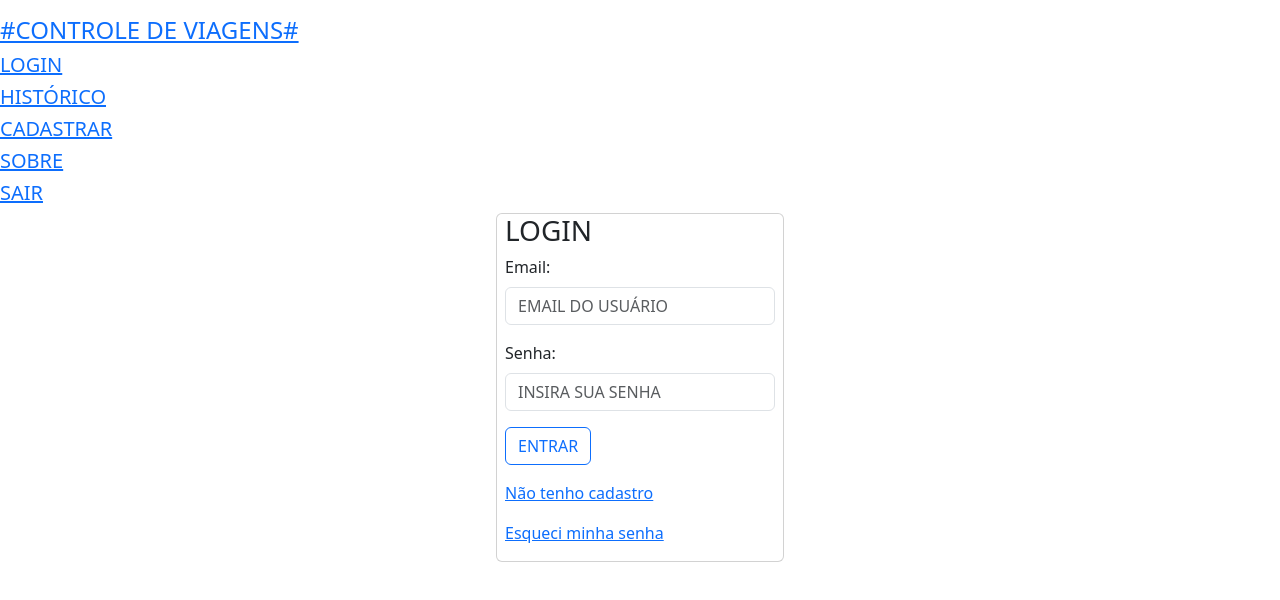
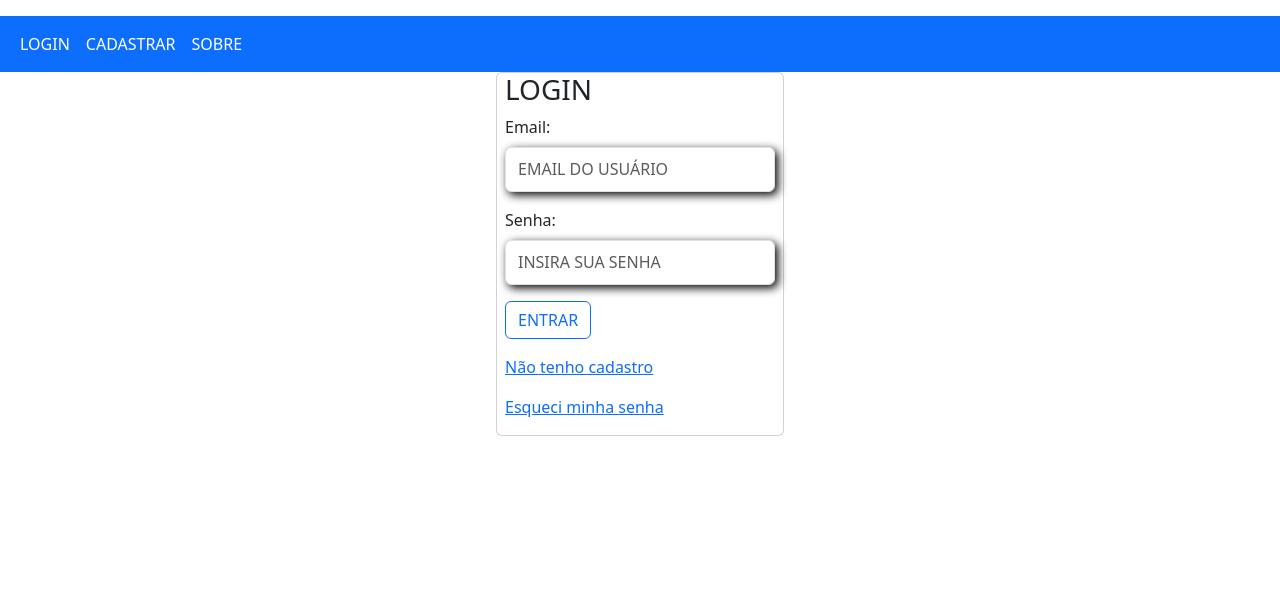
Before and after one commit to ClaitonBarchet/TCC-FINAL, a React (Create React App) app in the folder controleviagens/: page /Login in a window 1280 px wide. Shown: the top 600 px of the page. Built offline with nearby package versions, Linux system fonts and the light colour scheme; no server answers.

Commit message:
testando front

```diff
--- a/controleviagens/src/App.css
+++ /dev/null
@@ -1,10 +0,0 @@
-.container {
-  min-height: 60vh;
-  margin-bottom: 5em;
-}
-
-/* .active {
-  background-color: #000;
-  color: #fff;
-  font: #fff;
-} */
--- a/controleviagens/src/App.js
+++ b/controleviagens/src/App.js
@@ -45,7 +45,7 @@ import Alterarsenha from "./pages/alterarsenha/Alterarsenha";
     <p></p>
         <AuthProvider value={{user}}>
           <BrowserRouter>
-          <NavLink color="primary" to= "/"><h4>#CONTROLE DE VIAGENS#</h4></NavLink>
+          {/* <NavLink color="primary" to= "/"><h4>#CONTROLE DE VIAGENS#</h4></NavLink>
 
           <NavLink color="primary" to= "/login"><h5>LOGIN</h5></NavLink>
 
@@ -55,9 +55,14 @@ import Alterarsenha from "./pages/alterarsenha/Alterarsenha";
 
           <NavLink color="primary" to= "/about"><h5>SOBRE</h5></NavLink>
 
-          <NavLink color="primary" onClick={logout} ><h5>SAIR</h5></NavLink>
+          <NavLink color="primary" onClick={logout} ><h5>SAIR</h5></NavLink> */}
 
-                {/* <nav className="navbar bg-primary navbar-expand-lg" data-bs-theme="dark">
+
+
+
+          {/* NAVBAR */}
+
+               <nav className="navbar bg-primary navbar-expand-lg" data-bs-theme="dark">
                     <div className="container-fluid">
                     <button className="navbar-toggler"
                               type="button"
@@ -109,7 +114,7 @@ import Alterarsenha from "./pages/alterarsenha/Alterarsenha";
                       </ul>
                     </div>
                   </div>
-                </nav> */}
+                </nav>
 
 
 
--- /dev/null
+++ b/controleviagens/src/pages/login/Login.css
@@ -0,0 +1,54 @@
+.container {
+    display: flex;
+    flex-direction: column;
+    gap: 7px;
+    position: relative;
+    color: white;
+  }
+
+  .container .label {
+    font-size: 15px;
+    padding-left: 10px;
+    position: absolute;
+    top: 13px;
+    transition: 0.3s;
+    pointer-events: none;
+  }
+
+  .input {
+    width: 200px;
+    height: 45px;
+    border: none;
+    outline: none;
+    padding: 0px 7px;
+    border-radius: 6px;
+    color: #fff;
+    font-size: 15px;
+    background-color: transparent;
+    box-shadow: 3px 3px 10px rgba(0,0,0,1),
+    -1px -1px 6px rgba(255, 255, 255, 0.4);
+  }
+
+  .input:focus {
+    border: 2px solid transparent;
+    color: #fff;
+    box-shadow: 3px 3px 10px rgba(0,0,0,1),
+    -1px -1px 6px rgba(255, 255, 255, 0.4),
+    inset 3px 3px 10px rgba(0,0,0,1),
+    inset -1px -1px 6px rgba(255, 255, 255, 0.4);
+  }
+
+  .container .input:valid ~ .label,
+  .container .input:focus ~ .label {
+    transition: 0.3s;
+    padding-left: 2px;
+    transform: translateY(-35px);
+  }
+
+  .container .input:valid,
+  .container .input:focus {
+    box-shadow: 3px 3px 10px rgba(0,0,0,1),
+    -1px -1px 6px rgba(255, 255, 255, 0.4),
+    inset 3px 3px 10px rgba(0,0,0,1),
+    inset -1px -1px 6px rgba(255, 255, 255, 0.4);
+  }
--- a/controleviagens/src/pages/login/Login.js
+++ b/controleviagens/src/pages/login/Login.js
@@ -2,6 +2,7 @@ import { useState } from "react";
 import { FormGroup, Label, Form, Input, Card, Button  } from 'reactstrap';
 import { useAuthentication } from "../../hooks/useAuthentication";
 import { NavLink } from "react-router-dom";
+import styles from "./Login.css";
 
 const Login = () => {
     const [ displayName, setDisplayName] = useState ("")
@@ -24,22 +25,10 @@ const Login = () => {
         // console.log(emailconcatenado)
 try{
         const res = await login(user)
-        // console.log(user)
-        console.log(error.code)
-        console.log(error.message)
-         console.log(typeof error.message)
 } catch (error) {
     // ERRO SENHA ERRADA, ARRUMAR - QUAL O CODIGO DO ERRO?
-        console.log("ESTOU AQUI")
-         console.log(error.message)
-         console.log(typeof error.message)
-         console.log(systemErrorMessage)
 
          let systemErrorMessage
-
-        // setLoading(false);
-        // setError(systemErrorMessage);
-        // console.log(systemErrorMessage)
 
         if(error.code === "auth/weak-password"){
           systemErrorMessage  = "A senha não confere.";
@@ -47,11 +36,13 @@ try{
   }
   }
 
+  // <div className={styles.home}>
+
   return (
-    <div>
+    <div className="container">
       <div className="container">
         <div className="d-flex justify-content-center">
-          <Card style={{width: '18rem'}}>
+          <Card style={{ width: '18rem'}}>
 
             <Form onSubmit={handleSubmit} className="ms-2 me-2">
 
@@ -63,6 +54,7 @@ try{
                   Email:
                 </Label>
                 <Input
+                   className = "input"
                    type="email"
                    name="email"
                    style={{textTransform:"uppercase"}}
@@ -79,6 +71,7 @@ try{
                 Senha:
                 </Label>
                 <Input
+                   className = "input"
                    type="password"
                    name="password"
                    required
```
